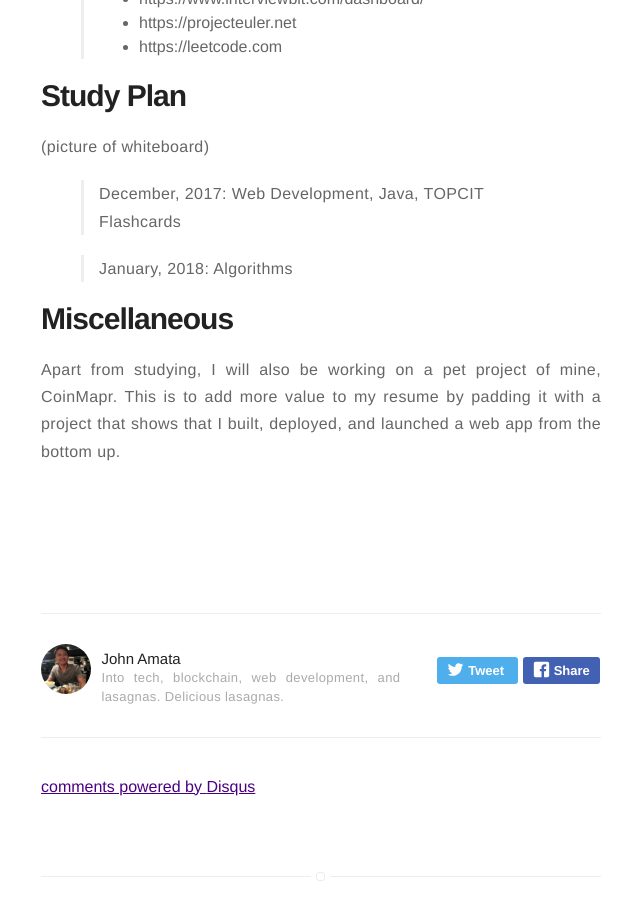
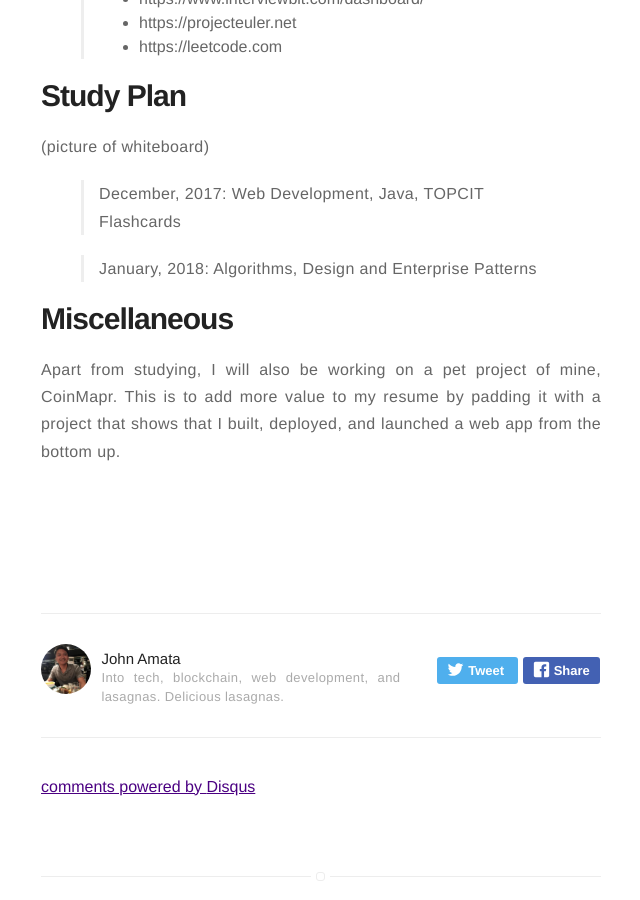
Before and after one commit to jpamata/jpamata.github.io, a Jekyll site: the page built from drafts/2017-11-20-gap-months-tech-interview-prep-fresh-grad.md, in a window 1280 px wide and 900 px high, scrolled down 969 px. Shown: the whole window, without its empty margins (319-959 px from the left). Built offline with Jekyll 4.4.1, drawn with Linux system fonts in a browser that asks for light colours; comment, search, counter and statistics services are not loaded.

Commit message:
Update 2017-11-20-gap-months-tech-interview-prep-fresh-grad.md

```diff
--- a/drafts/2017-11-20-gap-months-tech-interview-prep-fresh-grad.md
+++ b/drafts/2017-11-20-gap-months-tech-interview-prep-fresh-grad.md
@@ -41,7 +41,7 @@ description: On making a study plan for preparing for tech interviews.
 
 > December, 2017: Web Development, Java, TOPCIT Flashcards
 
-> January, 2018: Algorithms
+> January, 2018: Algorithms, Design and Enterprise Patterns
 
 # Miscellaneous
 
```
